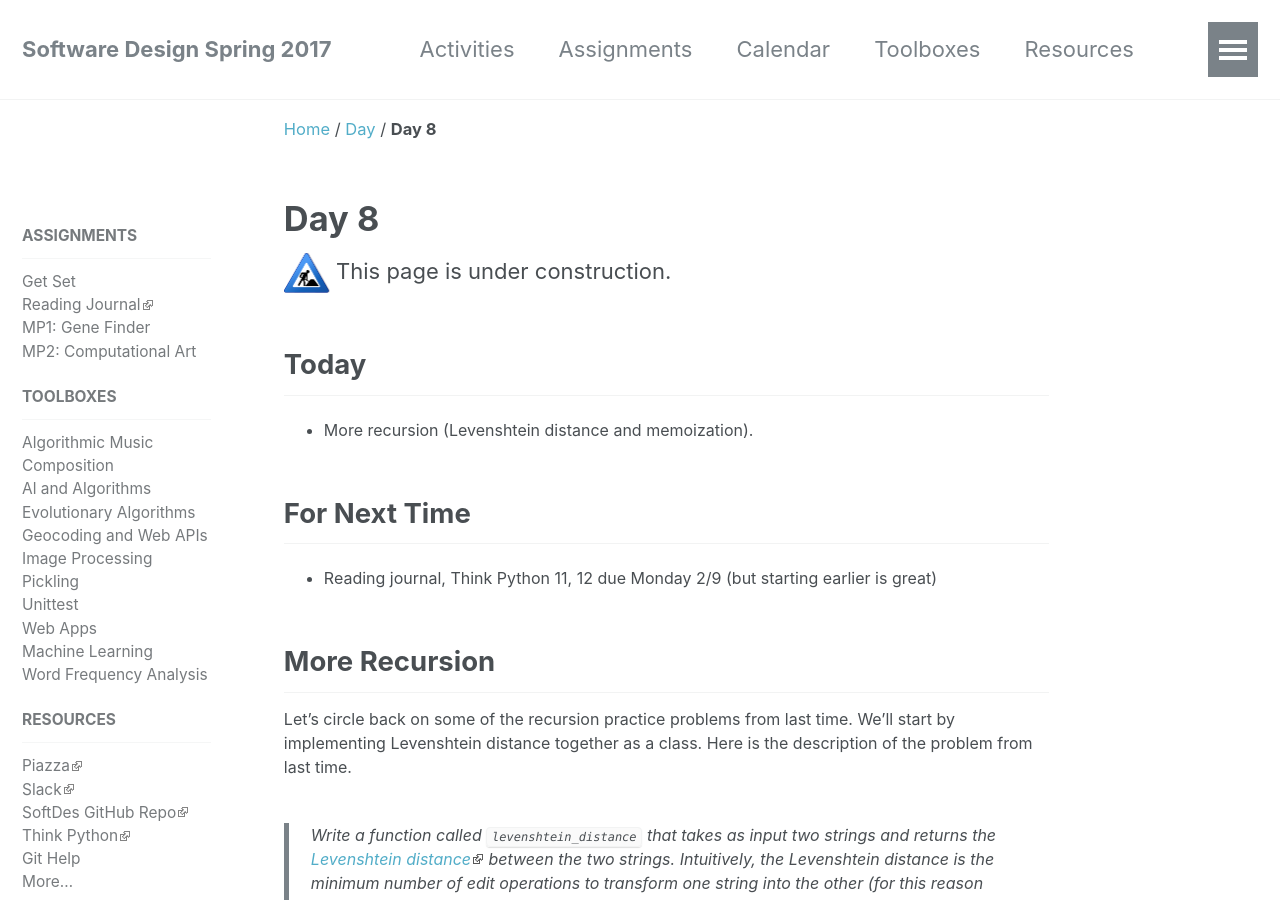
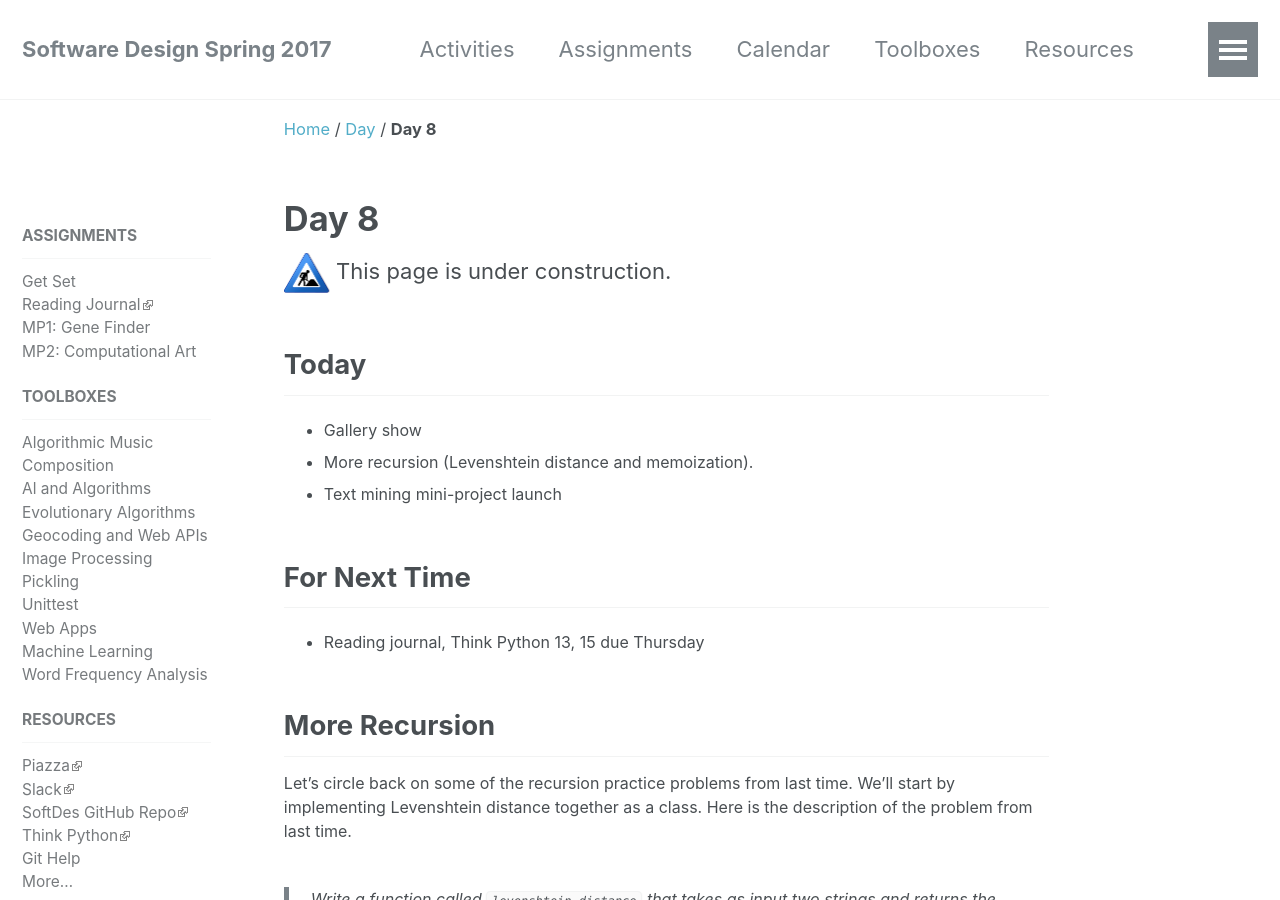
Before and after one commit to sd17spring/sd17spring.github.io, a Jekyll site: the page built from _days/day-8.md, in a window 1280 px wide and 900 px high. Built offline with Jekyll 4.4.1, drawn with Linux system fonts in a browser that asks for light colours.

Commit message:
update day 8

```diff
--- a/_days/day-8.md
+++ b/_days/day-8.md
@@ -1,5 +1,5 @@
 ---
-activity_date: 2017-02-09
+activity_date: 2017-02-13
 date: 2017-02-13
 description: Recursion practice, computational art gallery show
 title: Day 8
@@ -9,11 +9,14 @@ title: Day 8
 
 ## Today
 
+* Gallery show
 * More recursion (Levenshtein distance and memoization).
+* Text mining mini-project launch
+
 
 ## For Next Time
 
-* Reading journal, Think Python 11, 12 due Monday 2/9 (but starting earlier is great)
+* Reading journal, Think Python 13, 15 due Thursday
 
 
 ## More Recursion
```
Also changed, not shown: _days/day-9.md (+0 -2 lines).
